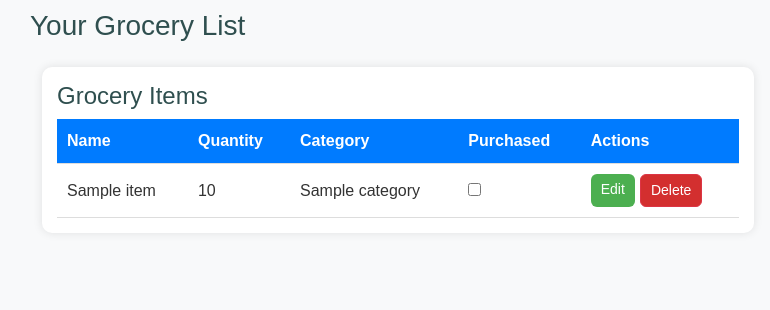
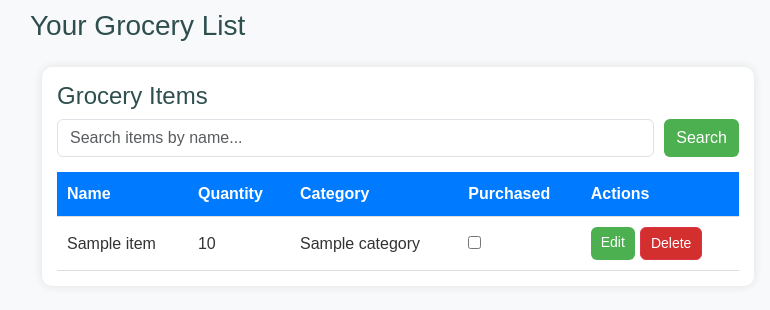
Before and after one commit to prathameshthokal/flask-project, a Python web app: template flask project/grocerylist - Copy/templates/home.html in a window 1280 px wide. Shown: the part 97-407 px from the top of the page, without its empty margins (52-822 px from the left). Run offline with Jinja, Linux system fonts and the light colour scheme; the template is opened without the code that fills it: most values are stand-ins (such as "Sample title", 1, 10 or a date in 2020).

Commit message:
DevPilot: Add a search bar to filter grocery items by name

```diff
--- a/flask project/grocerylist - Copy/templates/home.html
+++ b/flask project/grocerylist - Copy/templates/home.html
@@ -33,6 +33,11 @@
             padding: 5px 10px;
             font-size: 14px;
         }
+        .search-container {
+            margin-bottom: 15px;
+            display: flex;
+            gap: 10px;
+        }
     </style>
 
     <h2>Welcome, {{ current_user.username }}!</h2>
@@ -41,6 +46,13 @@
     <div class="container mt-4">
         <div class="grocery-box">
             <h4>Grocery Items</h4>
+            <form method="GET" action="{{ url_for('home') }}" class="search-container">
+                <input type="text" name="search" class="form-control" placeholder="Search items by name..." value="{{ search_query if search_query else '' }}">
+                <button type="submit" class="btn btn-primary">Search</button>
+                {% if search_query %}
+                    <a href="{{ url_for('home') }}" class="btn btn-secondary">Clear</a>
+                {% endif %}
+            </form>
             <table class="grocery-table">
                 <thead>
                     <tr>
```
